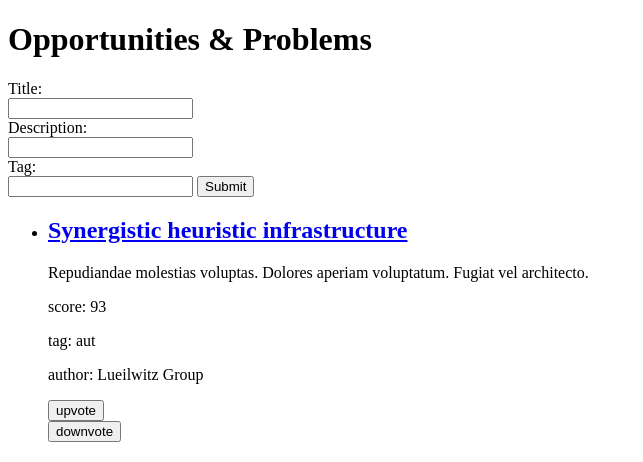
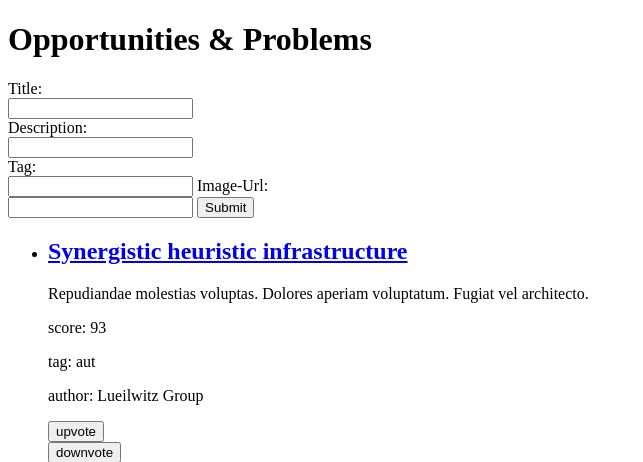
Before and after one commit to peterjacobson/points, a Rails app: page / in a window 1280 px wide. Shown: the top 462 px of the page, without its empty margins (0-643 px from the left). Run offline with Rails 7, Linux system fonts and the light colour scheme; a user stored in the database is signed in; data comes from the database, SQL or seed files in the repository; style sheets or scripts are compiled from the project's sources; some libraries are stand-ins or nearby versions.

Commit message:
add image_url input to points ofrm

```diff
--- a/app/controllers/points_controller.rb
+++ b/app/controllers/points_controller.rb
@@ -6,7 +6,8 @@ class PointsController < ApplicationController
     title = params[:title]
     description = params[:description]
     tag = params[:tag]
-    current_user.points.create(title: title, description: description, tag: tag)
+    image_url = params[:image_url]
+    current_user.points.create(title: title, description: description, tag: tag, image_url: image_url)
     redirect_to :back
   end
 
--- a/app/views/pages/index.html.erb
+++ b/app/views/pages/index.html.erb
@@ -9,6 +9,8 @@
   <br>
   Tag:<br>
   <input type="text" name="tag">
+  Image-Url:<br>
+  <input type="text" name="image_url">
   <input type='submit' />
 </form>
 
```
